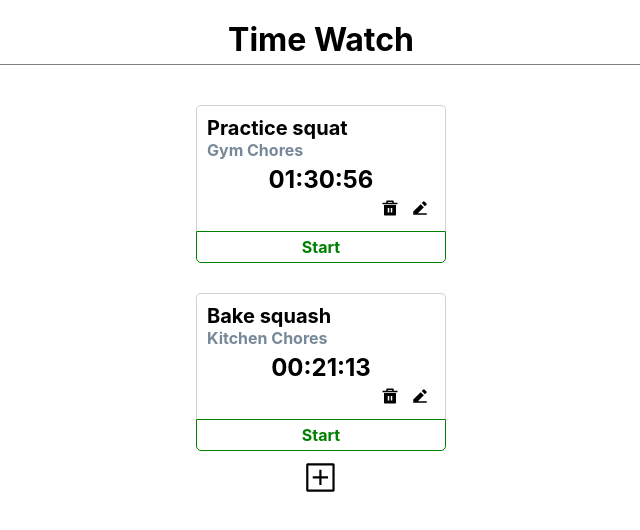
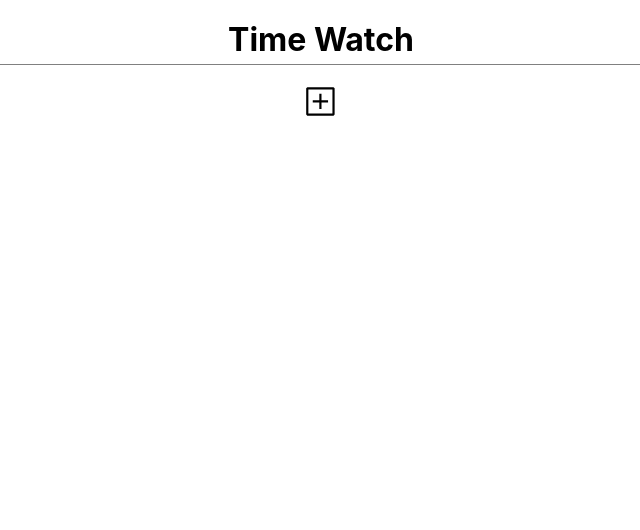
Before and after one commit to phat97/Timewatch, a React (Create React App) app: page / in a window 1280 px wide. Shown: the top 530 px of the page, without its empty margins (319-959 px from the left). Built offline with nearby package versions, Linux system fonts and the light colour scheme.

Commit message:
State is stored in localstorage

```diff
--- a/src/components/layouts/TimersDashboard.js
+++ b/src/components/layouts/TimersDashboard.js
@@ -1,4 +1,4 @@
-import React, { useState } from "react";
+import React, { useState, useEffect } from "react";
 import { TimerList } from "./TimerList";
 import { ToggleTimerForm } from "./ToggleTimerForm";
 import "../../style/timerDashboard.css";
@@ -6,22 +6,14 @@ import { v4 } from "uuid";
 import { helpers } from "../../helper";
 
 export const TimersDashboard = (props) => {
-  const dummyData = [
-    {
-      title: "Practice squat",
-      project: "Gym Chores",
-      id: v4(),
-      elapsed: 5456099,
-    },
-    {
-      title: "Bake squash",
-      project: "Kitchen Chores",
-      id: v4(),
-      elapsed: 1273998,
-    },
-  ];
+  const [timers, setTimers] = useState(
+    JSON.parse(localStorage.getItem("localData")) || []
+  );
 
-  const [timers, setTimers] = useState(dummyData);
+  useEffect(() => {
+    let data = JSON.stringify(timers);
+    localStorage.setItem("localData", data);
+  });
 
   const handleCreateFormSubmit = (timer) => {
     createTimer(timer);
@@ -36,7 +28,6 @@ export const TimersDashboard = (props) => {
   };
 
   const createTimer = (timer) => {
-    console.log(timer);
     const t = helpers.newTimer(timer);
     setTimers((timers) => [...timers, t]);
   };
```
